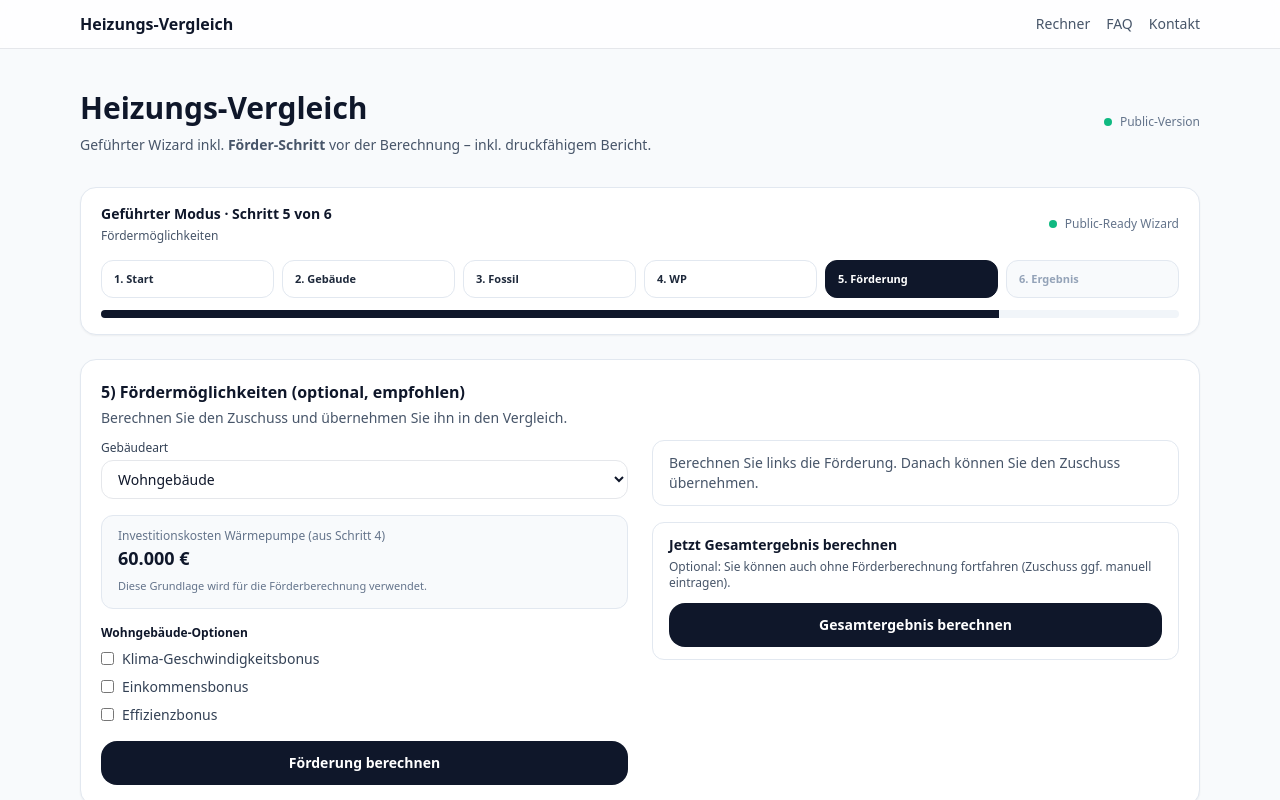
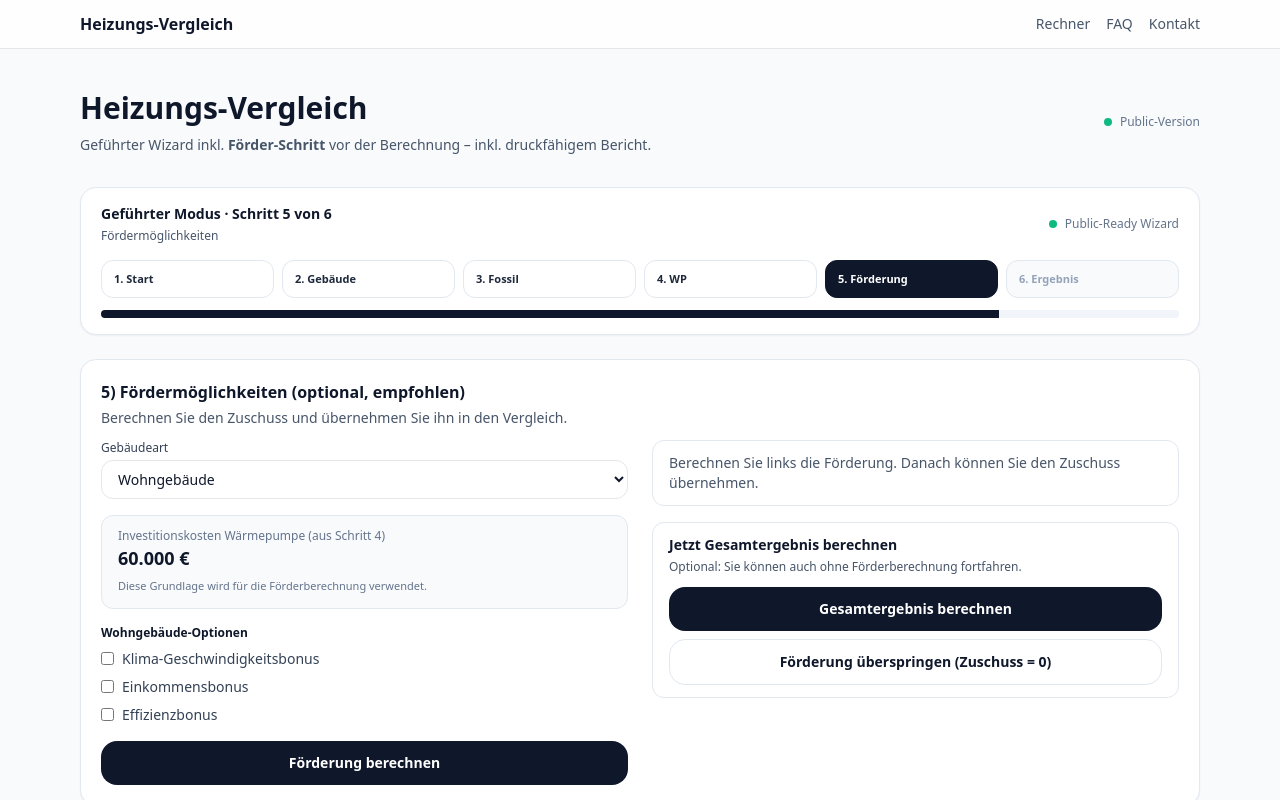
Before and after one commit to flixbial/Heizungstool, a Next.js app: page /tool in a window 1280 px wide. Both pictures are taken after a click on the button "Fördermöglichkeiten". Shown: the top 800 px of the page. Built offline with nearby package versions, Linux system fonts and the light colour scheme.

Commit message:
Update page.tsx

```diff
--- a/app/tool/page.tsx
+++ b/app/tool/page.tsx
@@ -354,7 +354,7 @@ function MiniCostChart({
         Kumulierte Kosten im Zeitverlauf
       </div>
 
-      <svg width="100%" viewBox={`0 0 ${w} 0 ${h}`.replace(" 0 ", " ")} xmlns="http://www.w3.org/2000/svg">
+      <svg width="100%" viewBox={`0 0 ${w} ${h}`} xmlns="http://www.w3.org/2000/svg">
         <rect x="0" y="0" width={w} height={h} fill="#ffffff" />
         <rect x="0.5" y="0.5" width={w - 1} height={h - 1} fill="none" stroke="#e2e8f0" />
 
@@ -711,7 +711,7 @@ function PrintModal({
 }
 
 export default function ToolPage() {
-  const [tab, setTab] = useState<"vergleich">("vergleich");
+  const [tab] = useState<"vergleich">("vergleich");
   const [role, setRole] = useState<Role>("eigentuemer");
 
   const [form, setForm] = useState<FormState>(DEFAULT_FORM);
@@ -830,7 +830,7 @@ export default function ToolPage() {
   const [subsidyApplied, setSubsidyApplied] = useState(false);
   const [showPrint, setShowPrint] = useState(false);
 
-  // ✅ neu: merken, ob der Bericht mindestens einmal geöffnet wurde
+  // merken, ob Bericht mindestens einmal geöffnet wurde
   const [hasOpenedReport, setHasOpenedReport] = useState(false);
 
   function applyPreset(key: PresetKey) {
@@ -854,17 +854,45 @@ export default function ToolPage() {
       [key]: typeof prev[key] === "number" ? Number(value.replace(",", ".")) : (value as any),
     }));
     setResult(null);
-  }
-
-  async function handleCalc() {
+    setHasOpenedReport(false);
+  }
+
+  function updateFoerderField<K extends keyof FoerderForm>(key: K, value: FoerderForm[K]) {
+    setFoerderForm((prev) => ({ ...prev, [key]: value }));
+  }
+
+  // ===== Mini-Validierung (Step 4.2) =====
+  function validateFormForCalc(f: FormState): string | null {
+    if (!Number.isFinite(f.heatDemand) || f.heatDemand <= 0) return "Bitte einen gültigen Heizwärmebedarf (> 0) eingeben.";
+    if (!Number.isFinite(f.area) || f.area <= 0) return "Bitte eine gültige Gebäudefläche (> 0) eingeben.";
+    if (!Number.isFinite(f.years) || f.years <= 0) return "Bitte einen gültigen Zeitraum (> 0 Jahre) eingeben.";
+    if (!Number.isFinite(f.jaz) || f.jaz <= 0) return "Bitte eine gültige JAZ (> 0) für die Wärmepumpe eingeben.";
+    if (!Number.isFinite(f.investHP) || f.investHP < 0) return "Bitte gültige Investitionskosten der Wärmepumpe (≥ 0) eingeben.";
+    if (!Number.isFinite(f.subsidyHP) || f.subsidyHP < 0) return "Bitte eine gültige Förderung (≥ 0) eingeben.";
+    return null;
+  }
+
+  // Einheitliche Berechnung mit explizitem Form (damit Skip sauber funktioniert)
+  async function runCalc(withForm: FormState) {
+    const msg = validateFormForCalc(withForm);
+    if (msg) {
+      setError(msg);
+      setResult(null);
+      // Wir bleiben im Förder-Schritt, damit der User es direkt korrigieren kann
+      setWizardStep(4);
+      requestAnimationFrame(() => window.scrollTo({ top: 0, behavior: "smooth" }));
+      return;
+    }
+
     setLoading(true);
     setError(null);
     setResult(null);
+
     try {
       const res = await fetch("/api/calc", {
         method: "POST",
         headers: { "Content-Type": "application/json" },
-        body: JSON.stringify(form),
+        body: JSON.stringify(withForm),
       });
       if (!res.ok) throw new Error("Fehler bei der Berechnung");
       const data = (await res.json()) as CalcResult;
@@ -873,13 +901,14 @@ export default function ToolPage() {
       requestAnimationFrame(() => window.scrollTo({ top: 0, behavior: "smooth" }));
     } catch (err: any) {
       setError(err.message ?? "Unbekannter Fehler");
+      setWizardStep(4);
     } finally {
       setLoading(false);
     }
   }
 
-  function updateFoerderField<K extends keyof FoerderForm>(key: K, value: FoerderForm[K]) {
-    setFoerderForm((prev) => ({ ...prev, [key]: value }));
+  async function handleCalc() {
+    await runCalc(form);
   }
 
   async function handleFoerderCalc() {
@@ -912,7 +941,7 @@ export default function ToolPage() {
     }
   }
 
-  // ✅ neu: Neustart (für Ergebnis-Reiter)
+  // Neustart (Ergebnis-Reiter)
   function handleRestart() {
     setShowPrint(false);
     setResult(null);
@@ -931,9 +960,6 @@ export default function ToolPage() {
     setForm(DEFAULT_FORM);
 
     setWizardStep(0);
-
-    // falls du später LocalStorage nutzt:
-    // localStorage.removeItem("heizungstool_state");
     requestAnimationFrame(() => window.scrollTo({ top: 0, behavior: "smooth" }));
   }
 
@@ -1249,9 +1275,7 @@ export default function ToolPage() {
 
       <div className="flex items-center justify-between gap-4 mb-8">
         <div>
-          <div className="text-3xl font-semibold text-slate-900 leading-tight">
-            Heizungs-Vergleich
-          </div>
+          <div className="text-3xl font-semibold text-slate-900 leading-tight">Heizungs-Vergleich</div>
           <div className="mt-2 text-slate-600 max-w-2xl">
             Geführter Wizard inkl. <b>Förder-Schritt</b> vor der Berechnung – inkl. druckfähigem Bericht.
           </div>
@@ -1714,7 +1738,7 @@ export default function ToolPage() {
                   <div className="rounded-xl border border-slate-200 bg-white px-4 py-3">
                     <div className="text-sm font-semibold text-slate-900">Jetzt Gesamtergebnis berechnen</div>
                     <div className="mt-1 text-xs text-slate-600">
-                      Optional: Sie können auch ohne Förderberechnung fortfahren (Zuschuss ggf. manuell eintragen).
+                      Optional: Sie können auch ohne Förderberechnung fortfahren.
                     </div>
 
                     <button
@@ -1724,6 +1748,24 @@ export default function ToolPage() {
                       onClick={handleCalc}
                     >
                       {loading ? "Berechnung läuft ..." : "Gesamtergebnis berechnen"}
+                    </button>
+
+                    {/* ✅ Step 4.1: Skip Förderung */}
+                    <button
+                      type="button"
+                      disabled={loading}
+                      className="w-full mt-2 px-5 py-3 rounded-2xl bg-white border border-slate-200 text-slate-900 text-sm font-semibold disabled:opacity-60 hover:bg-slate-50"
+                      onClick={async () => {
+                        const nextForm: FormState = { ...form, subsidyHP: 0 };
+                        setForm(nextForm);
+                        setFoerderResult(null);
+                        setSubsidyApplied(false);
+                        setHasOpenedReport(false);
+                        await runCalc(nextForm);
+                      }}
+                      title="Berechnung ohne Zuschuss durchführen"
+                    >
+                      Förderung überspringen (Zuschuss = 0)
                     </button>
 
                     {error && <div className="mt-2 text-sm text-red-600">{error}</div>}
@@ -1794,7 +1836,6 @@ export default function ToolPage() {
                       </div>
                     </div>
 
-                    {/* ✅ Actions: Bericht + Neustart im Ergebnis-Reiter */}
                     <div className="mt-5 flex flex-col md:flex-row md:items-center md:justify-between gap-3">
                       <div className="text-sm text-slate-700">
                         <b>Tipp:</b> Erstellen Sie den Bericht direkt nach der Berechnung.
@@ -1812,9 +1853,6 @@ export default function ToolPage() {
                           Bericht erstellen & drucken
                         </button>
 
-                        {/* Neustart immer sichtbar ODER nur nach Bericht öffnen:
-                            Wenn du es nur nach Bericht willst, ersetze "true" durch "hasOpenedReport". */}
-                        {true && (
                         <button
                           type="button"
                           className="px-5 py-3 rounded-2xl bg-slate-900 text-white text-sm font-semibold hover:bg-slate-800"
@@ -1823,7 +1861,6 @@ export default function ToolPage() {
                         >
                           Neustart
                         </button>
-                        )}
                       </div>
                     </div>
 
@@ -1873,13 +1910,7 @@ export default function ToolPage() {
                     </div>
                   </Section>
 
-                  <PrintModal
-                    open={showPrint}
-                    onClose={() => setShowPrint(false)}
-                    role={role}
-                    form={form}
-                    result={result}
-                  />
+                  <PrintModal open={showPrint} onClose={() => setShowPrint(false)} role={role} form={form} result={result} />
                 </>
               )}
             </>
```
Lines whose indentation alone changed are shown as unchanged.
